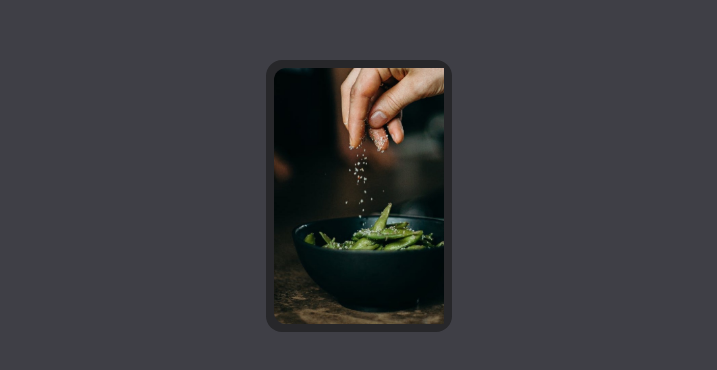
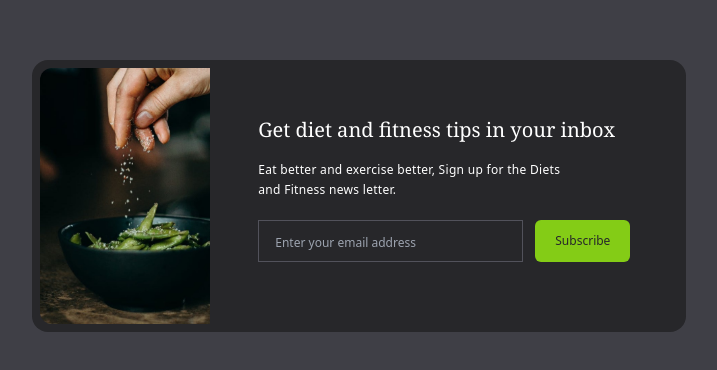
Before and after one commit to Nasim-Mahmud/Mini_projects, a website: page index.html in a window 1280 px wide. Shown: the part 204-574 px from the top of the page, without its empty margins (281-998 px from the left). Drawn offline with Linux system fonts and the light colour scheme.

Commit message:
Updating

```diff
--- a/index.html
+++ b/index.html
@@ -17,9 +17,37 @@
           <!-- Image -->
           <img
             src="images/image.jpg"
-            class="object-fit rounded-xl h-80 md:h-64 md:rounded-l-xl md:rounded-r-none"
+            class="object-fit rounded-xl h-80 md:h-64 transform hover:scale-105 hover:rounded-xl md:rounded-l-xl md:rounded-r-none duration-200"
             alt=""
           />
+          <!-- Content -->
+          <div class="p-6 md:p-12">
+            <h2
+              class="font-serif text-xl font-medium text-center text-white md:text-left"
+            >
+              Get diet and fitness tips in your inbox
+            </h2>
+            <p
+              class="max-w-xs my-4 text-xs leading-5 tracking-wide text-center text-white md:text-left"
+            >
+              Eat better and exercise better, Sign up for the Diets and Fitness
+              news letter.
+            </p>
+            <div
+              class="flex flex-col mt-5 space-y-4 md:space-x-3 md:flex-row md:space-y-0"
+            >
+              <input
+                type="text"
+                placeholder="Enter your email address"
+                class="p-2 px-4 text-center text-white bg-zinc-800 border border-zinc-600 placeholder:text-xs placeholder:text-center md:text-left placeholder:md:text-left focus:outline-none"
+              />
+              <button
+                class="px-5 py-3 text-xs rounded-md text-zinc-800 bg-lime-500 hover:bg-lime-700 hover:text-white duration-500"
+              >
+                Subscribe
+              </button>
+            </div>
+          </div>
         </div>
       </div>
     </div>
```
Also changed, not shown: css/style.css.
